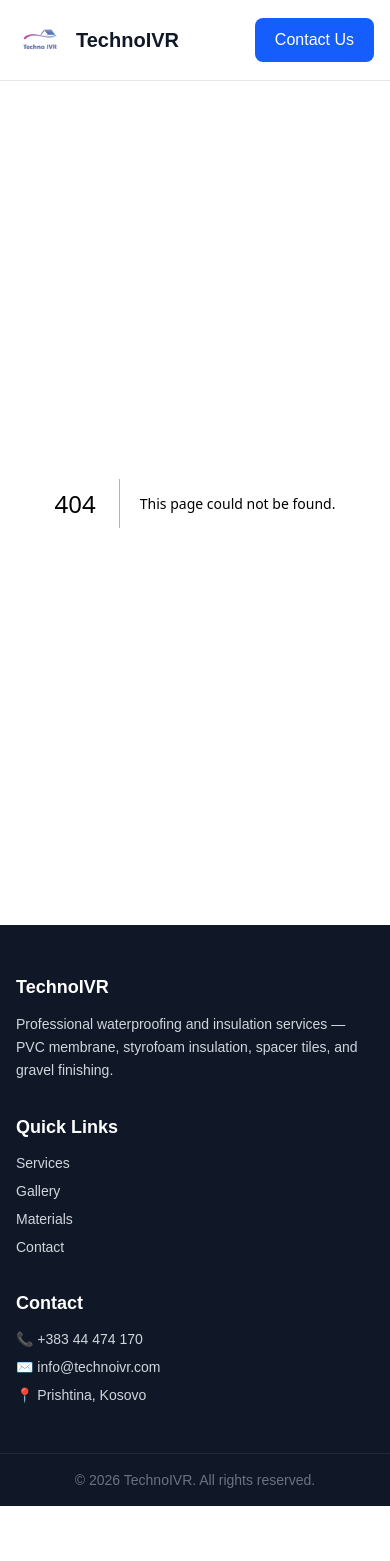
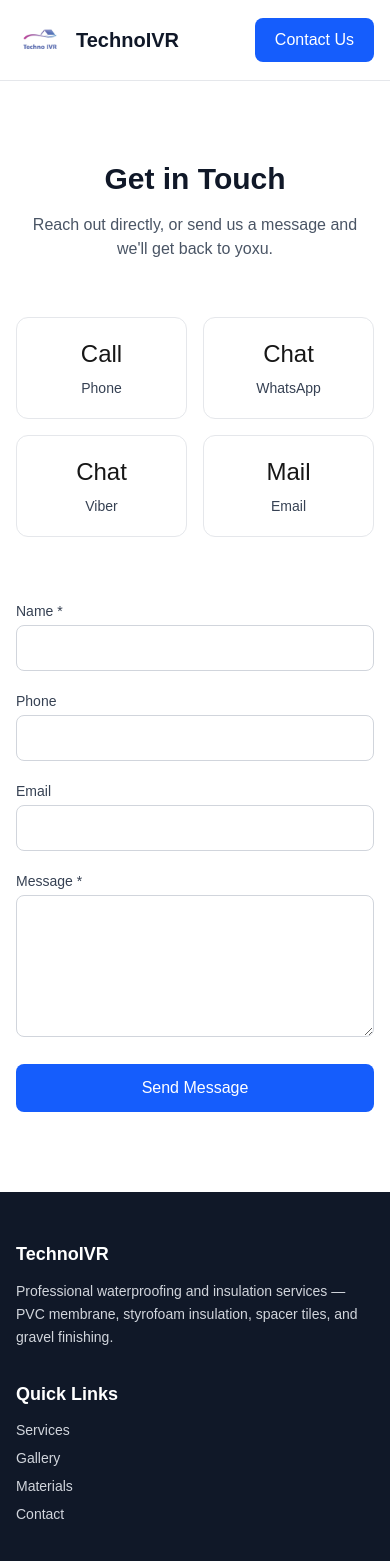
Before and after one commit to amarbegolli/technoivr-app, a Next.js app: page /contact in a window 390 px wide. Before the commit this address had no page. Shown: the top 1561 px of the page. Before the commit the page ends 1506 px from the top, so only its background shows below. Built offline with nearby package versions, Linux system fonts and the light colour scheme.

Commit message:
feat: add contact page with form and direct contact links
- Add sendMessage Server Action to save messages to database
- Add contact page with phone, WhatsApp, Viber, and email links
- Add contact form with name, phone, email, and message fields

```diff
--- /dev/null
+++ b/src/actions/sendMessage.ts
@@ -0,0 +1,25 @@
+"use server";
+
+import { prisma } from "@/lib/prisma";
+
+export async function sendMessage(formData: FormData) {
+  const name = formData.get("name") as string;
+  const phone = formData.get("phone") as string;
+  const email = formData.get("email") as string;
+  const content = formData.get("content") as string;
+
+  if (!name || !content) {
+    return { success: false, error: "Name and message are required." };
+  }
+
+  await prisma.message.create({
+    data: {
+      name,
+      phone: phone || null,
+      email: email || null,
+      content,
+    },
+  });
+
+  return { success: true };
+}
--- /dev/null
+++ b/src/app/contact/page.tsx
@@ -0,0 +1,94 @@
+import { sendMessage } from "@/actions/sendMessage";
+
+export default function ContactPage() {
+  return (
+    <section className="max-w-4xl mx-auto px-4 py-20">
+      <div className="text-center mb-14">
+        <h1 className="text-3xl md:text-4xl font-bold text-gray-900 mb-4">
+          Get in Touch
+        </h1>
+        <p className="text-gray-600 max-w-xl mx-auto">
+          Reach out directly, or send us a message and we&apos;ll get back to yoxu.
+        </p>
+      </div>
+
+      <div className="grid grid-cols-2 md:grid-cols-4 gap-4 mb-16">
+        <a href="tel:+38344474170" className="flex flex-col items-center gap-2 border border-gray-200 rounded-xl p-5 hover:shadow-md transition">
+          <span className="text-2xl">Call</span>
+          <span className="text-sm font-medium text-gray-700">Phone</span>
+        </a>
+        <a href="https://wa.me/38344474170" target="_blank" rel="noopener noreferrer" className="flex flex-col items-center gap-2 border border-gray-200 rounded-xl p-5 hover:shadow-md transition">
+          <span className="text-2xl">Chat</span>
+          <span className="text-sm font-medium text-gray-700">WhatsApp</span>
+        </a>
+        <a href="viber://chat?number=%2B38344474170" className="flex flex-col items-center gap-2 border border-gray-200 rounded-xl p-5 hover:shadow-md transition">
+          <span className="text-2xl">Chat</span>
+          <span className="text-sm font-medium text-gray-700">Viber</span>
+        </a>
+        <a href="mailto:info@technoivr.com" className="flex flex-col items-center gap-2 border border-gray-200 rounded-xl p-5 hover:shadow-md transition">
+          <span className="text-2xl">Mail</span>
+          <span className="text-sm font-medium text-gray-700">Email</span>
+        </a>
+      </div>
+
+      <form action={sendMessage} className="space-y-5 max-w-xl mx-auto">
+        <div>
+          <label htmlFor="name" className="block text-sm font-medium text-gray-700 mb-1">
+            Name *
+          </label>
+          <input
+            type="text"
+            id="name"
+            name="name"
+            required
+            className="w-full border border-gray-300 rounded-lg px-4 py-2.5 focus:outline-none focus:ring-2 focus:ring-blue-500"
+          />
+        </div>
+
+        <div>
+          <label htmlFor="phone" className="block text-sm font-medium text-gray-700 mb-1">
+            Phone
+          </label>
+          <input
+            type="tel"
+            id="phone"
+            name="phone"
+            className="w-full border border-gray-300 rounded-lg px-4 py-2.5 focus:outline-none focus:ring-2 focus:ring-blue-500"
+          />
+        </div>
+
+        <div>
+          <label htmlFor="email" className="block text-sm font-medium text-gray-700 mb-1">
+            Email
+          </label>
+          <input
+            type="email"
+            id="email"
+            name="email"
+            className="w-full border border-gray-300 rounded-lg px-4 py-2.5 focus:outline-none focus:ring-2 focus:ring-blue-500"
+          />
+        </div>
+
+        <div>
+          <label htmlFor="content" className="block text-sm font-medium text-gray-700 mb-1">
+            Message *
+          </label>
+          <textarea
+            id="content"
+            name="content"
+            required
+            rows={5}
+            className="w-full border border-gray-300 rounded-lg px-4 py-2.5 focus:outline-none focus:ring-2 focus:ring-blue-500"
+          />
+        </div>
+
+        <button
+          type="submit"
+          className="w-full bg-blue-600 text-white py-3 rounded-lg font-medium hover:bg-blue-700 transition"
+        >
+          Send Message
+        </button>
+      </form>
+    </section>
+  );
+}
```
